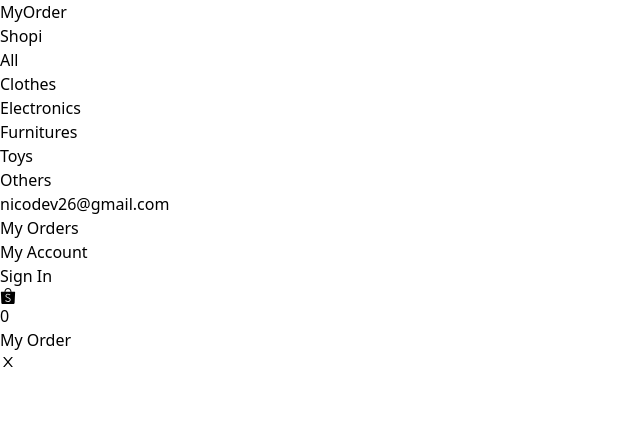
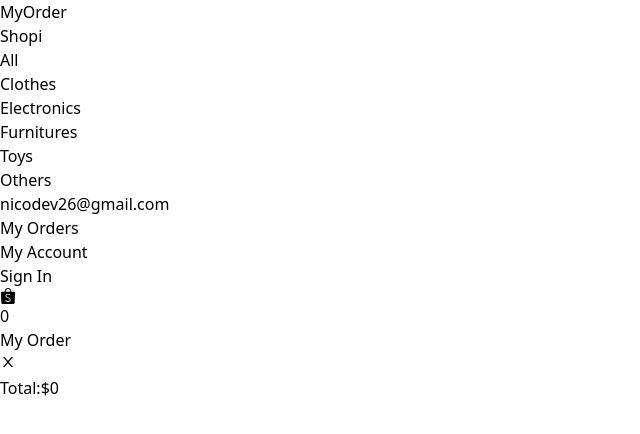
Before and after one commit to nicodev-co/react-vite-shop, a React (Vite) app: page /my-order in a window 1280 px wide. Shown: the top 434 px of the page, without its empty margins (0-640 px from the left). Built offline with nearby package versions, Linux system fonts and the light colour scheme.

Commit message:
Add function global totalPrice of products in cart

```diff
--- a/src/Components/Card/index.jsx
+++ b/src/Components/Card/index.jsx
@@ -27,7 +27,30 @@ const Card = (data) => {
     setCartProducts([...cartProducts, productData]);
     openCheckoutSideMenu();
     closeProductDetail();
+  };
 
+  const renderButtom = (id) => {
+    const isInCart =
+      cartProducts.filter((product) => product.id === id).length > 0;
+
+    if (isInCart) {
+      return (
+        <button className='w-40 h-12 m-auto cursor-pointer rounded-3xl border-2 border-[#9748FF] shadow-[inset_0px_-2px_0px_1px_#9748FF] bg-[#9748FF]'>
+          <span className='font-bold  text-white'>Added</span>
+        </button>
+      );
+    } else {
+      return (
+        <button
+          className='w-40 h-12 m-auto bg-white cursor-pointer rounded-3xl border-2 border-[#9748FF] shadow-[inset_0px_-2px_0px_1px_#9748FF] group hover:bg-[#9748FF] transition duration-300 ease-in-out'
+          onClick={(event) => addProductCart(event, data.data)}
+        >
+          <span className='font-bold text-[#333] group-hover:text-white'>
+            Add
+          </span>
+        </button>
+      );
+    }
   };
 
   return (
@@ -53,14 +76,8 @@ const Card = (data) => {
         <span className='text-sm font-light'>{data.data.title}</span>
         <span className='text-lg font-bold'>${data.data.price}</span>
       </p>
-      <button
-        className='w-40 h-12 m-auto bg-white cursor-pointer rounded-3xl border-2 border-[#9748FF] shadow-[inset_0px_-2px_0px_1px_#9748FF] group hover:bg-[#9748FF] transition duration-300 ease-in-out'
-        onClick={(event) => addProductCart(event, data.data)}
-      >
-        <span className='font-bold text-[#333] group-hover:text-white'>
-          Add
-        </span>
-      </button>
+
+      {renderButtom(data.data.id)}
     </div>
   );
 };
--- a/src/Components/CheckoutSideMenu/index.jsx
+++ b/src/Components/CheckoutSideMenu/index.jsx
@@ -2,18 +2,22 @@ import { useContext } from 'react';
 import { AiOutlineClose } from 'react-icons/ai';
 import { ShoppingCartContext } from '../../Context';
 import OrderCard from '../OrderCard';
+import { totalPrice } from '../../Utils';
 
 const CheckoutSideMenu = () => {
-  const { isCheckoutSideMenuOpen, closeCheckoutSideMenu, cartProducts } =
+  const { isCheckoutSideMenuOpen, closeCheckoutSideMenu, cartProducts, setCartProducts } =
     useContext(ShoppingCartContext);
 
-  console.log(cartProducts);
+  const handleDelete = (id) => {
+    const filteredProducts = cartProducts.filter(product => product.id != id);
+    setCartProducts(filteredProducts);
+  }
 
   return (
     <aside
       className={`${
         isCheckoutSideMenuOpen ? 'flex' : 'hidden'
-      } flex-col w-[360px] h-[calc(100vh-68px)] fixed right-0 top-[70px] border border-black bg-white rounded-xl`}
+      } flex-col w-[360px] h-[calc(90%)] fixed right-0 top-[5rem]  border border-black bg-white rounded-xl`}
     >
       <div className='flex justify-between items-center p-6'>
         <h2 className='font-medium text-xl'>My Order</h2>
@@ -21,15 +25,23 @@ const CheckoutSideMenu = () => {
           <AiOutlineClose className='text-blue-500' />
         </button>
       </div>
-      <div className='p-6'>
+      <div className='p-6 overflow-y-auto'>
         {cartProducts.map((product) => (
           <OrderCard
             key={product.id}
+            id={product.id}
             title={product.title}
             imageUrl={product.images?.[0]}
             price={product.price}
+            handleDelete={handleDelete}
           />
         ))}
+      </div>
+      <div className='px-6'>
+          <p className='flex justify-between items-center'>
+            <span className='font-medium'>Total:</span>
+            <span className='font-bold text-2xl'>${totalPrice(cartProducts)}</span>
+          </p>
       </div>
     </aside>
   );
--- a/src/Components/OrderCard/index.jsx
+++ b/src/Components/OrderCard/index.jsx
@@ -2,7 +2,7 @@ import React from 'react';
 import { AiOutlineClose } from 'react-icons/ai';
 
 const OrderCard = (props) => {
-  const { title, imageUrl, price } = props;
+  const { id,title, imageUrl, price, handleDelete } = props;
 
   return (
     <div className='flex justify-between items-center mb-2'>
@@ -18,7 +18,7 @@ const OrderCard = (props) => {
       </div>
       <div className='flex items-center gap-2'>
         <p className='text-lg font-semibold'>{price}</p>
-        <button>
+        <button onClick={() => handleDelete(id)}>
           <AiOutlineClose className='text-blue-500' />
         </button>
       </div>
--- a/src/Pages/Home/index.jsx
+++ b/src/Pages/Home/index.jsx
@@ -22,13 +22,13 @@ const Home = () => {
 
   return (
     <div>
-      <h2>HOME</h2>
+      <h2 className='text-center font-bold text-lg py-6'>HOME</h2>
       <div className='grid gap-4 grid-cols-4 w-full'>
         {items?.map((item) => (
           <Card key={item.id} data={item} />
         ))}
+        <ProductDetail />
       </div>
-      <ProductDetail />
     </div>
   );
 };
--- /dev/null
+++ b/src/Utils/index.js
@@ -0,0 +1,8 @@
+/**
+ * This function calculates total price of a new order
+ * @param {Array} products cartProduct: Array of objects
+ * @returns {number} Total price
+ */
+export const totalPrice = (products) => {
+  return products.reduce((total, product) => total + product.price, 0);
+};
```
